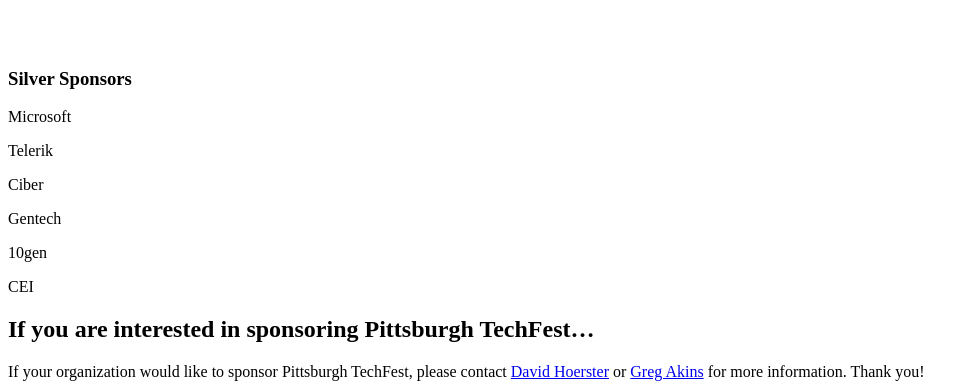
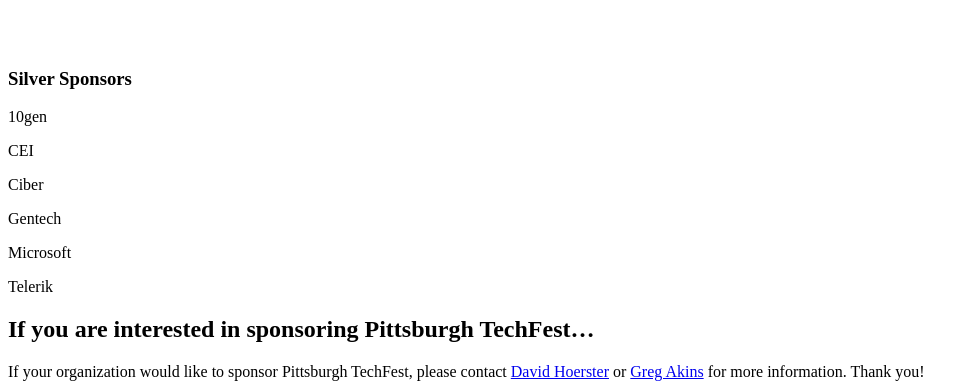
Before and after one commit to PghTechFest/pghtechfest.github.com, a Jekyll site: the page built from Sponsors.md, in a window 1280 px wide. Shown: the part 693-1076 px from the top of the page, without its empty margins (0-978 px from the left). Built offline with Jekyll 4.4.1, drawn with Linux system fonts in a browser that asks for light colours; some web fonts are replaced.

```diff
--- a/Sponsors.md
+++ b/Sponsors.md
@@ -16,12 +16,12 @@ date: 02/02/2012
 <p>DiscountASP.NET</p>
 <br><br>
 <h3>Silver Sponsors</h3>
+<p>10gen</p>
+<p>CEI</p>
+<p>Ciber</p>
+<p>Gentech</p>
 <p>Microsoft</p>
 <p>Telerik</p>
-<p>Ciber</p>
-<p>Gentech</p>
-<p>10gen</p>
-<p>CEI</p>
  <!-- <a href="http://www.microsoft.com/"><img src="/assets/themes/pghtechfest/images/Microsoft_Logo_Web.png" alt="Microsoft" width="250" /></a> -->
 </div>
 
```
